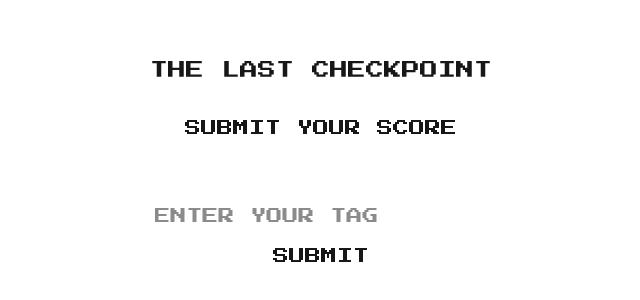
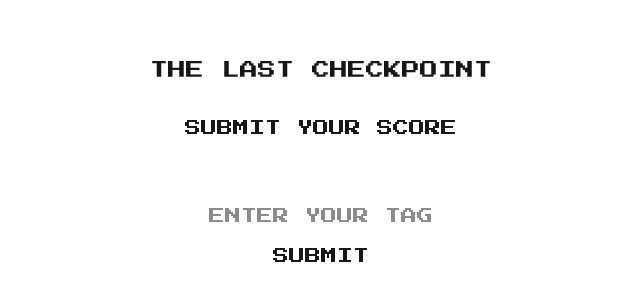
Before and after one commit to AlfredSchou/rf26-leaderboard-server, a Next.js app: page /submit in a window 1280 px wide. Shown: the part 238-538 px from the top of the page, without its empty margins (319-959 px from the left). Built offline with nearby package versions, Linux system fonts and the light colour scheme.

Commit message:
center placeholder input

```diff
--- a/src/app/submit/page.tsx
+++ b/src/app/submit/page.tsx
@@ -37,6 +37,7 @@ export function SubmitPage() {
         <p>{score}</p>
         <form className="flex flex-col items-center gap-4" onSubmit={handleSubmit}>
             <input
+                className="text-center"
                 placeholder="ENTER YOUR TAG"
                 maxLength={10}
                 type="text"
```
